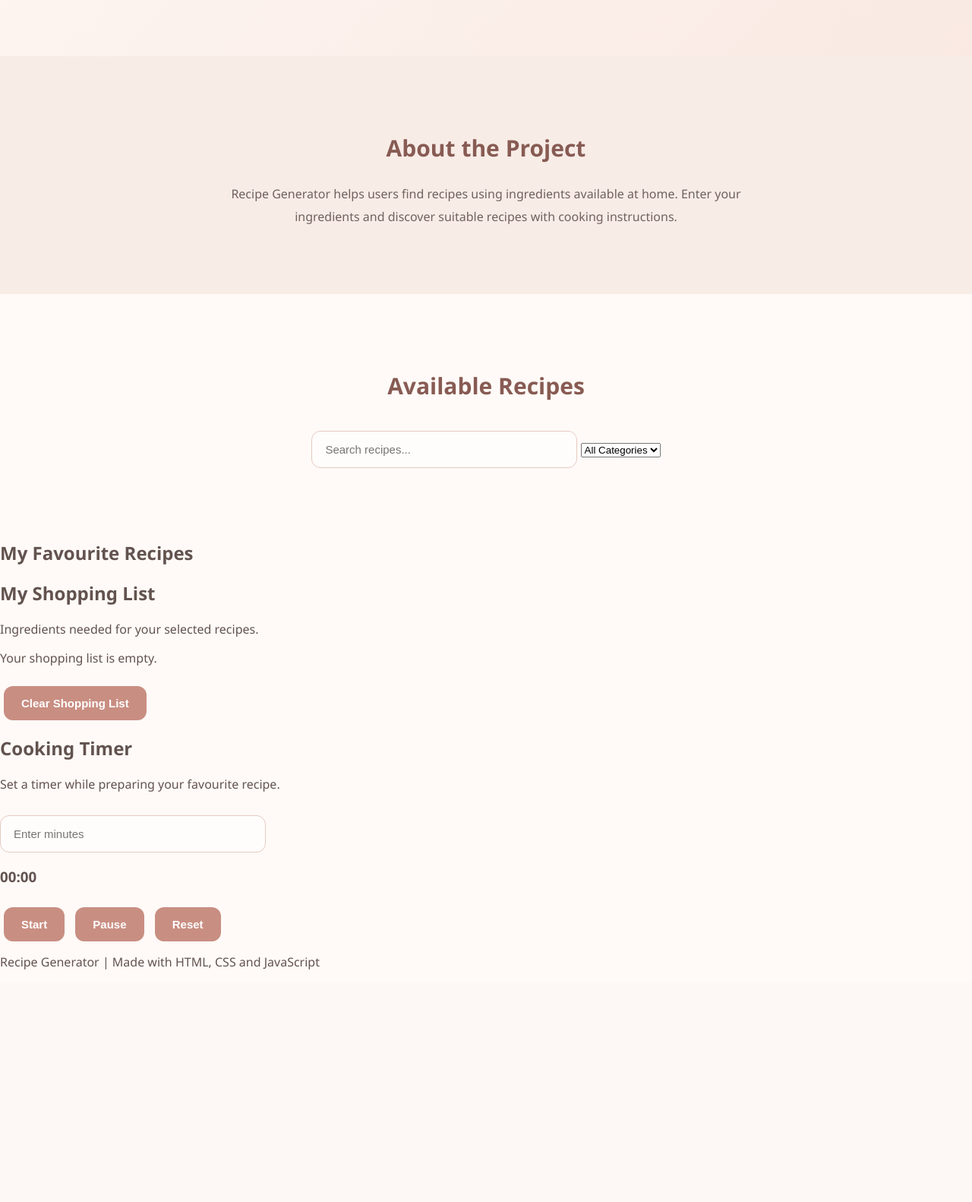
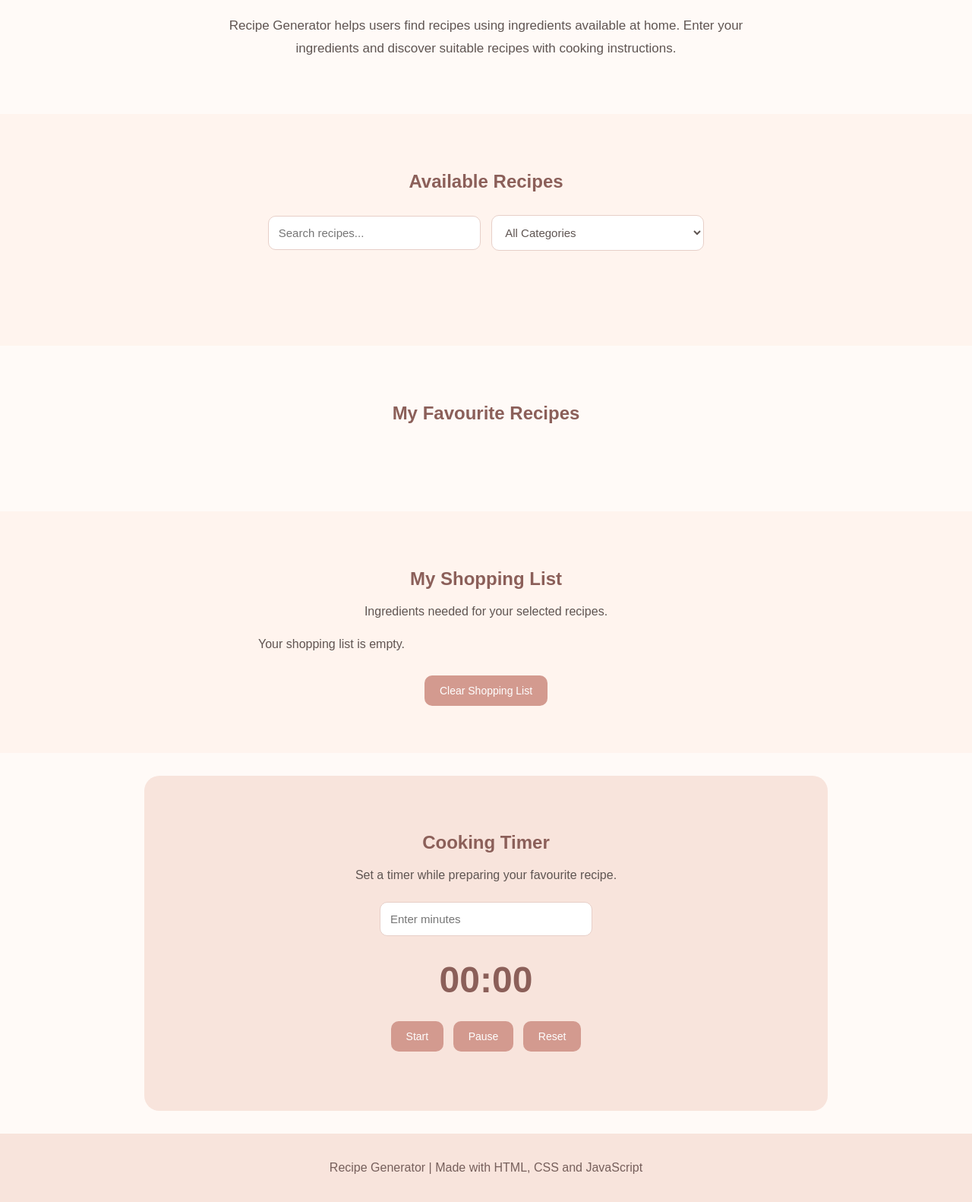
Before and after one commit to tejaldhangar34-ui/recipe-generator-from-available-ingredients, a Flask app: page / in a window 1280 px wide. Shown: the part 768-2350 px from the top of the page at 76% size. Before the commit the page ends 2044 px from the top, so only its background shows below. Run offline with Flask 3, Linux system fonts and the light colour scheme.

Commit message:
Update style.css

```diff
--- a/Static/style.css
+++ b/Static/style.css
@@ -1,3 +1,4 @@
+
 * {
     box-sizing: border-box;
     scroll-behavior: smooth;
@@ -5,245 +6,278 @@
 
 body {
     margin: 0;
-    font-family: "Segoe UI", Arial, sans-serif;
+    font-family: Arial, sans-serif;
     background: #fffaf7;
-    color: #62534f;
+    color: #5f5552;
 }
 
-/* NAVBAR */
 nav {
-    background: #f6e2da;
-    padding: 18px 7%;
+    background: #f8e4dc;
+    padding: 18px 5%;
     display: flex;
     justify-content: space-between;
     align-items: center;
-    position: sticky;
-    top: 0;
-    z-index: 100;
-    box-shadow: 0 3px 15px rgba(100, 70, 60, 0.10);
+    flex-wrap: wrap;
+    gap: 12px;
+}
+
+nav h2, h1, h2, h3 {
+    color: #8b5f59;
 }
 
 nav h2 {
     margin: 0;
-    color: #875b53;
-    font-size: 23px;
-    font-weight: 700;
 }
 
 nav a {
-    color: #765b55;
+    color: #765f5b;
     text-decoration: none;
-    margin-left: 25px;
-    font-weight: 600;
-    transition: 0.25s;
+    margin: 5px;
+    font-weight: bold;
 }
 
 nav a:hover {
-    color: #bd8177;
+    color: #bd786d;
 }
 
-/* HOME */
+section {
+    text-align: center;
+    padding: 55px 6%;
+}
+
 #home {
-    min-height: 78vh;
-    padding: 90px 20px 70px;
-    text-align: center;
-    background: linear-gradient(135deg, #fffaf7, #f9e9e2);
+    position: relative;
+    min-height: 600px;
+    padding: 65px 5%;
+    padding-right: 52%;
+    background: #fff4ee;
 }
 
 #home h1 {
-    font-size: 46px;
-    color: #875b53;
-    margin: 0 0 15px;
+    font-size: 42px;
+    margin-top: 35px;
 }
 
-#home > p {
+#home p {
     font-size: 18px;
-    color: #7c6c68;
-    margin-bottom: 35px;
     line-height: 1.6;
 }
 
-label {
-    font-size: 17px;
-    color: #765b55;
-    font-weight: 600;
+#home .hero-image {
+    position: absolute;
+    right: 5%;
+    top: 50%;
+    transform: translateY(-50%);
+    width: 44%;
+    max-width: 650px;
+    height: 420px;
+    object-fit: cover;
+    border-radius: 25px;
 }
 
-/* INPUT */
-input {
-    width: 350px;
+input, select {
+    padding: 13px;
+    margin: 10px 5px;
+    width: 280px;
     max-width: 90%;
-    padding: 15px 17px;
-    margin-top: 14px;
-    border: 1px solid #e5c9bf;
-    border-radius: 12px;
-    background: #fffdfc;
-    color: #62534f;
+    border: 1px solid #e7cfc8;
+    border-radius: 10px;
+    background: white;
+    color: #5f5552;
     font-size: 15px;
-    outline: none;
-    transition: 0.25s;
 }
 
-input:focus {
-    border-color: #c88f83;
-    box-shadow: 0 0 0 4px rgba(200, 143, 131, 0.15);
-}
-
-/* BUTTONS */
 button {
-    padding: 14px 23px;
-    margin: 10px 5px 0;
+    padding: 12px 20px;
+    margin: 7px 4px;
+    background: #d39a8f;
+    color: white;
     border: none;
-    border-radius: 12px;
-    background: #c98e82;
-    color: white;
-    font-size: 15px;
-    font-weight: 600;
+    border-radius: 10px;
     cursor: pointer;
-    transition: 0.25s;
+    font-size: 14px;
+    transition: 0.3s;
 }
 
 button:hover {
-    background: #ae756b;
+    background: #b9786d;
     transform: translateY(-2px);
-    box-shadow: 0 5px 12px rgba(100, 70, 60, 0.15);
 }
 
-/* RESULT */
 #result {
     max-width: 650px;
-    margin: 40px auto 0;
-    padding: 30px;
-    background: #fffdfc;
-    border: 1px solid #eadbd6;
-    border-radius: 18px;
-    box-shadow: 0 8px 25px rgba(100, 70, 60, 0.09);
-    line-height: 1.7;
+    margin: 25px auto;
+    padding: 20px;
+    background: white;
+    border-radius: 15px;
 }
 
-#result h2 {
-    color: #94665e;
-    font-size: 27px;
-    margin-top: 0;
+#recipeList, #favouriteList {
+    display: grid;
+    grid-template-columns: repeat(auto-fit, minmax(230px, 1fr));
+    gap: 22px;
+    max-width: 1100px;
+    margin: 30px auto;
 }
 
-#result p {
-    color: #6f6461;
-    line-height: 1.7;
-}
-
-/* ABOUT */
-#about {
-    padding: 75px 20px;
-    background: #f8ece7;
-    text-align: center;
-}
-
-#about h2,
-#recipes h2 {
-    color: #875b53;
-    font-size: 30px;
-    margin-bottom: 25px;
-}
-
-#about p {
-    max-width: 720px;
-    margin: 12px auto;
-    line-height: 1.9;
-    color: #70615d;
-    font-size: 16px;
-}
-
-/* RECIPES */
-#recipes {
-    padding: 75px 25px;
-    text-align: center;
-    background: #fffaf7;
-}
-
-.recipe-list {
-    max-width: 1050px;
-    margin: 35px auto 0;
-    display: grid;
-    grid-template-columns: repeat(3, minmax(0, 1fr));
-    gap: 23px;
-}
-
-/* RECIPE CARDS */
 .recipe-card {
-    background: #fffdfc;
-    padding: 27px 20px;
-    border-radius: 17px;
-    border: 1px solid #eadbd6;
-    box-shadow: 0 5px 18px rgba(100, 70, 60, 0.07);
-    transition: 0.25s;
+    padding: 22px;
+    background: white;
+    border: 1px solid #f0ded8;
+    border-radius: 18px;
+    box-shadow: 0 4px 14px rgba(120, 80, 70, 0.07);
+    transition: 0.3s;
 }
 
 .recipe-card:hover {
     transform: translateY(-5px);
-    box-shadow: 0 10px 25px rgba(100, 70, 60, 0.13);
-    border-color: #dcb5aa;
-}
-
-.recipe-card h3 {
-    color: #94665e;
-    font-size: 18px;
-    margin: 0 0 12px;
+    box-shadow: 0 8px 20px rgba(120, 80, 70, 0.13);
 }
 
 .recipe-card p {
-    color: #77706d;
-    font-size: 14px;
-    line-height: 1.7;
+    line-height: 1.6;
+}
+
+.rating-stars {
+    display: flex;
+    justify-content: center;
+    gap: 6px;
+    margin: 12px 0;
+}
+
+.rating-stars .star-button {
+    background: transparent;
+    color: #c9bdb8;
+    border: none;
+    font-size: 32px;
+    padding: 4px;
     margin: 0;
 }
 
-/* TABLET */
-@media (max-width: 900px) {
-    .recipe-list {
-        grid-template-columns: repeat(2, minmax(0, 1fr));
-    }
+.rating-stars .star-button.selected {
+    color: #e6a52e;
 }
 
-/* MOBILE */
-@media (max-width: 600px) {
+.rating-stars .star-button:hover {
+    background: transparent;
+    color: #e6a52e;
+    transform: scale(1.15);
+}
+
+.rating-summary {
+    color: #bd8730;
+    font-weight: bold;
+}
+
+#about p {
+    max-width: 750px;
+    margin: 15px auto;
+    line-height: 1.8;
+    font-size: 17px;
+}
+
+#recipes, #shopping {
+    background: #fff4ee;
+}
+
+#shoppingList {
+    max-width: 600px;
+    margin: 25px auto;
+    text-align: left;
+}
+
+.shopping-item {
+    display: flex;
+    align-items: center;
+    gap: 12px;
+    background: white;
+    border: 1px solid #f0ded8;
+    border-radius: 12px;
+    padding: 10px 14px;
+    margin: 10px 0;
+}
+
+.shopping-item input {
+    width: 20px;
+    margin: 0;
+    cursor: pointer;
+}
+
+.shopping-item span {
+    flex: 1;
+}
+
+.shopping-item .checked-item {
+    text-decoration: line-through;
+    color: #999;
+}
+
+.shopping-item button {
+    margin: 0;
+    padding: 8px 12px;
+}
+
+#timer {
+    background: #f8e4dc;
+    border-radius: 20px;
+    margin: 30px auto;
+    max-width: 900px;
+}
+
+#timerDisplay {
+    font-size: 48px;
+    margin: 20px;
+}
+
+#timerMessage {
+    font-weight: bold;
+    color: #8b5f59;
+}
+
+footer {
+    background: #f8e4dc;
+    text-align: center;
+    padding: 20px;
+    color: #765f5b;
+}
+
+@media (max-width: 700px) {
     nav {
-        flex-direction: column;
-        gap: 14px;
-        padding: 16px 12px;
-    }
-
-    nav a {
-        margin: 0 9px;
-        font-size: 14px;
+        justify-content: center;
+        text-align: center;
     }
 
     nav h2 {
-        font-size: 21px;
+        width: 100%;
     }
 
     #home {
-        padding: 65px 15px;
+        padding: 35px 5%;
+        min-height: auto;
     }
 
     #home h1 {
-        font-size: 34px;
+        font-size: 30px;
+        margin-top: 10px;
     }
 
-    #home > p {
-        font-size: 16px;
+    #home .hero-image {
+        position: static;
+        transform: none;
+        width: 95%;
+        height: 250px;
+        margin: 20px auto;
     }
 
-    .recipe-list {
-        grid-template-columns: 1fr;
+    section {
+        padding: 40px 5%;
     }
 
-    #about,
-    #recipes {
-        padding: 55px 18px;
+    #timerDisplay {
+        font-size: 38px;
     }
 
-    #result {
-        padding: 22px;
+    .shopping-item {
+        flex-wrap: wrap;
     }
 }
```
